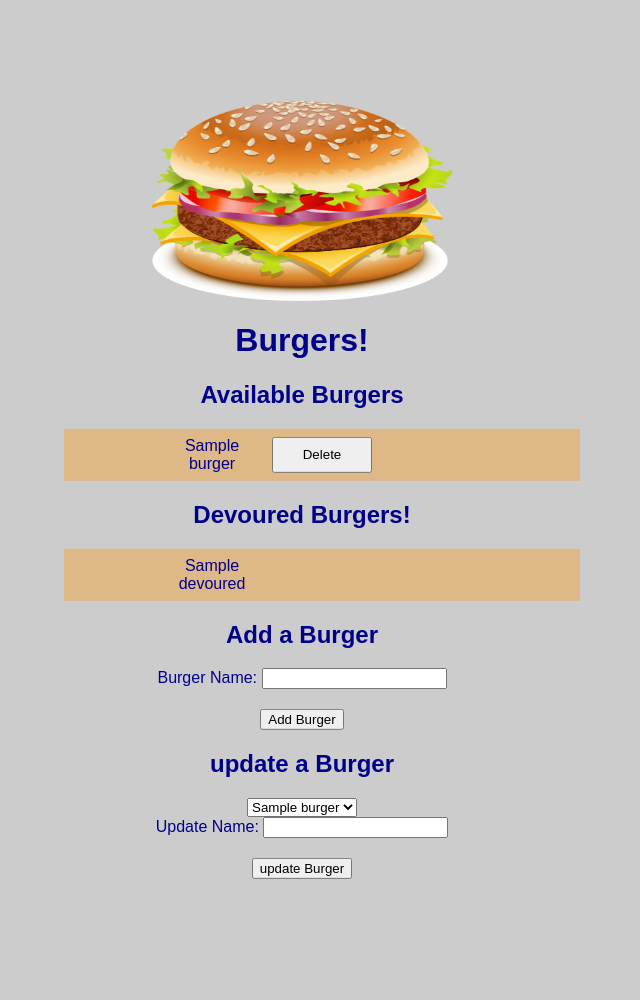
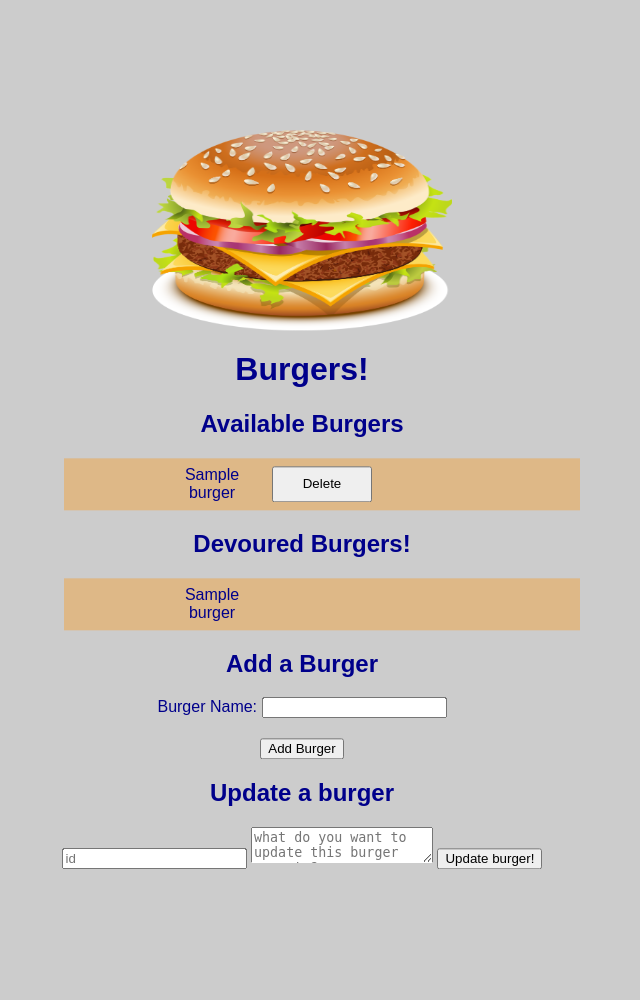
Before and after one commit to tummanoon77/Yum_Yum_Burger, a Node server app: template views/index.handlebars in a window 1280 px wide. Shown: the whole page, without its empty margins (338-978 px from the left). Run offline with Node 20, Linux system fonts and the light colour scheme; the template is opened without the code that fills it: most values are stand-ins (such as "Sample title", 1, 10 or a date in 2020); some libraries are stand-ins or nearby versions.

Commit message:
make it better

```diff
--- a/server.js
+++ b/server.js
@@ -23,7 +23,13 @@ connection.connect(function(err){
   }
   console.log("connected as id " + connection.threadId);
 });
-
+app.get("/", function (req, res) {
+  burger.all(function (burgers) {
+      const devouredBurgers = burgers.filter(burger => burger.devoured === True);
+      const uneatenBurgers = burgers.filter(burger => burger.devoured === False);
+      res.render("index", { devouredBurgers, uneatenBurgers })
+  })
+})
 app.get('/', function (req, res) {
   connection.query("SELECT * FROM burgers;", function(err, data) {
     if (err) throw err;
@@ -31,6 +37,8 @@ app.get('/', function (req, res) {
     res.render('index', {burgers: data});
   })
 })
+
+
 app.post("/api/burgers", function(req, res) {
 
   connection.query("INSERT INTO burgers (name) VALUES (?)", [req.body.name], function(err, result) {
@@ -44,7 +52,7 @@ app.post("/api/burgers", function(req, res) {
   });
 });
 app.put("/api/burgers/:id", function(req, res) {
-  connection.query("UPDATE plans SET burger = ? WHERE id = ?", [req.body.name, req.params.id], function(err, result) {
+  connection.query("UPDATE burgers SET name = ? WHERE id = ?", [req.body.name, req.params.id], function(err, result) {
     if (err) {
       // If an error occurred, send a generic server failure
       return res.status(500).end();
@@ -73,15 +81,7 @@ app.delete("/api/burgers/:id", function(req, res) {
 
   });
 });
-app.get("/api/burgers/:devoured", function(req, res) {
-  burgers.forEach( burger =>{
 
-    if ( burger.devoured === "TRUE") {
-
-  res.render("index",{burgers:burger});
-    }
-  })
-});
 
 app.listen(PORT, function() {
     // Log (server-side) when our server has started
--- a/views/index.handlebars
+++ b/views/index.handlebars
@@ -15,7 +15,7 @@
 <ul>
   {{#each burgers}}
    <li>
-  	   {{this.name}}<button data-burgerid="{{this.id}}" class="delburger">Delete</button>
+  	   {{this.name}}   <button data-burgerid="{{this.id}}" class="delburger">Delete</button>
 
   	</li>
   {{/each}}
@@ -26,7 +26,7 @@
 
 <ul>
   {{#each burgers}}
-   <li>{{this.Devoured}}</li>
+   <li>{{this.name}}</li>
   {{/each}}
 </ul>
 
@@ -42,20 +42,13 @@
   <button type="submit">Add Burger</button>
 </form>
 
-<h2>update a Burger</h2>
-<form id ="updateburger" class="create-form">
-<select name="id">
-		{{#each burgers}}
-			<option value="{{this.id}}">{{this.name}}</option>
-		{{/each}}
-	</select>
-  <div class="form-group">
-    <label for="ca">Update Name:</label>
-    <input type="text" id="ca" name="name">
-  </div>
+<h2>Update a burger</h2>
+<form id="updateburger" class="button-size">
+  <input type="text" name="id" placeholder="id">
+	<textarea type="text" name="name" placeholder="what do you want to update this burger name to?"></textarea>
+	<button type="submit">Update burger!</button>
+</form>
 
-  <button type="submit">update Burger</button>
-</form>
 
 </div>
 </div>
@@ -99,19 +92,18 @@
     );
   });
 
-  $("#updateburger").on("submit", function(event) {
+$("#updatename").on("submit", function(event) {
     // Make sure to preventDefault on a submit event.
     event.preventDefault();
 
-    // Get the ID by finding an element with a "name" attribute equal to the string "id"
     var id = $("[name=id]").val().trim();
 
     var updatedName = {
-      name: $("#updateburger [name=name]").val().trim()
+      movie: $("#updatename [name=name]").val().trim()
     };
 
     // Send the PUT request.
-    $.ajax("/api/burgers/" + id, {
+    $.ajax("/api/burgerss/" + id, {
       type: "PUT",
       data: updatedName
     }).then(
@@ -122,4 +114,5 @@
       }
     );
   });
+
 </script>
```
Also changed, not shown: 1 other file.
